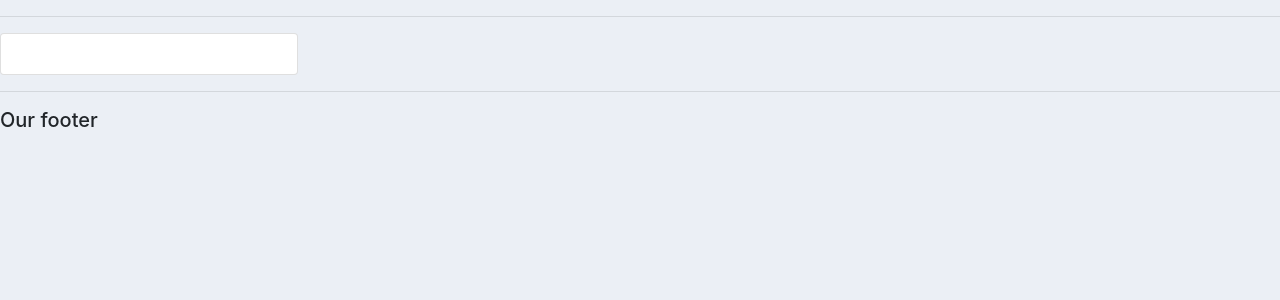
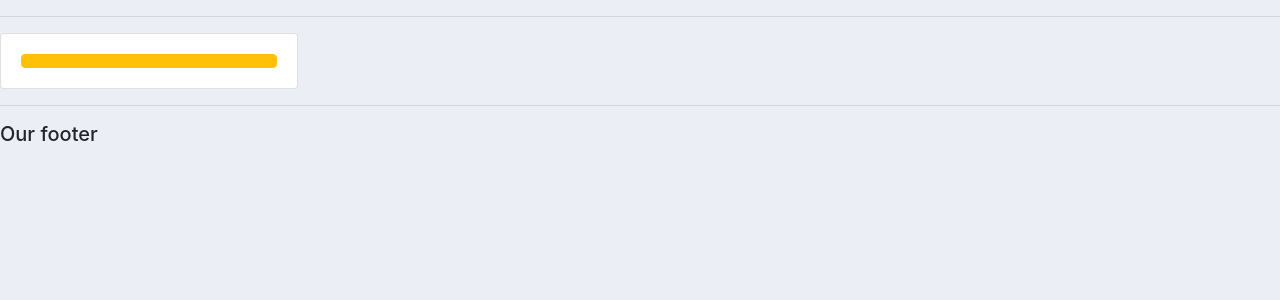
Before and after one commit to Cencious/CRM-app, a Django app: template accounts/templates/accounts/account_settings.html in a window 1280 px wide. Shown: the part 133-433 px from the top of the page. Run offline with Django 4.2, Linux system fonts and the light colour scheme; the template is opened without the code that fills it, so the values that code supplies are empty; some libraries are stand-ins or nearby versions.

Commit message:
Create an a tag , and style

```diff
--- a/accounts/templates/accounts/account_settings.html
+++ b/accounts/templates/accounts/account_settings.html
@@ -5,7 +5,7 @@
 <div class="row">
     <div class="col-md-3">
         <div class="card card-body">
-            <a href=""></a>
+            <a class="btn btn-warning" href="{% url 'home' %} "></a>
         </div>
     </div>
 </div>
```
